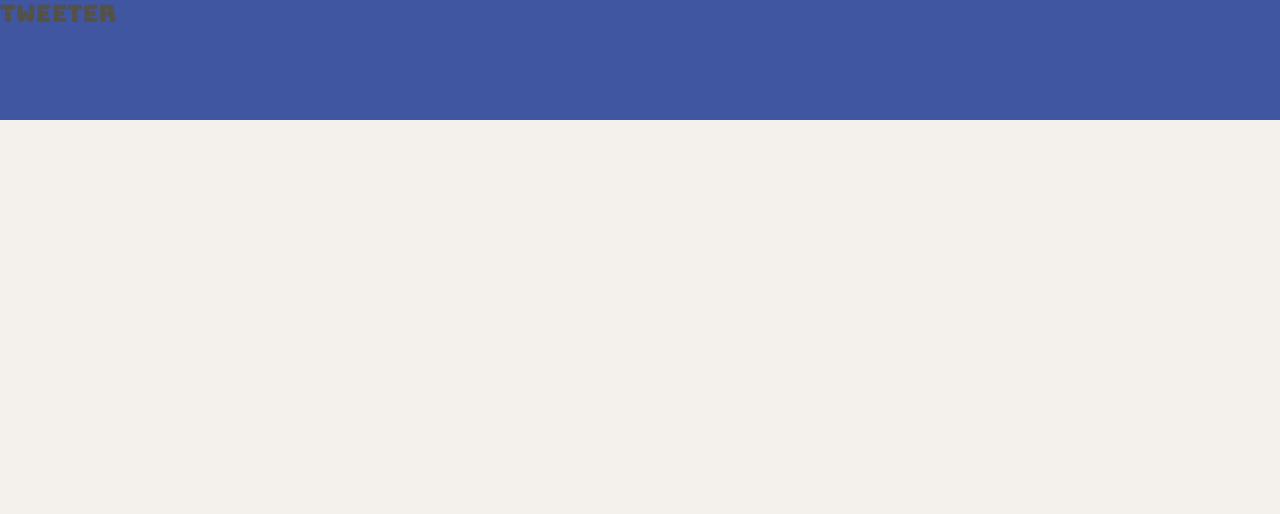
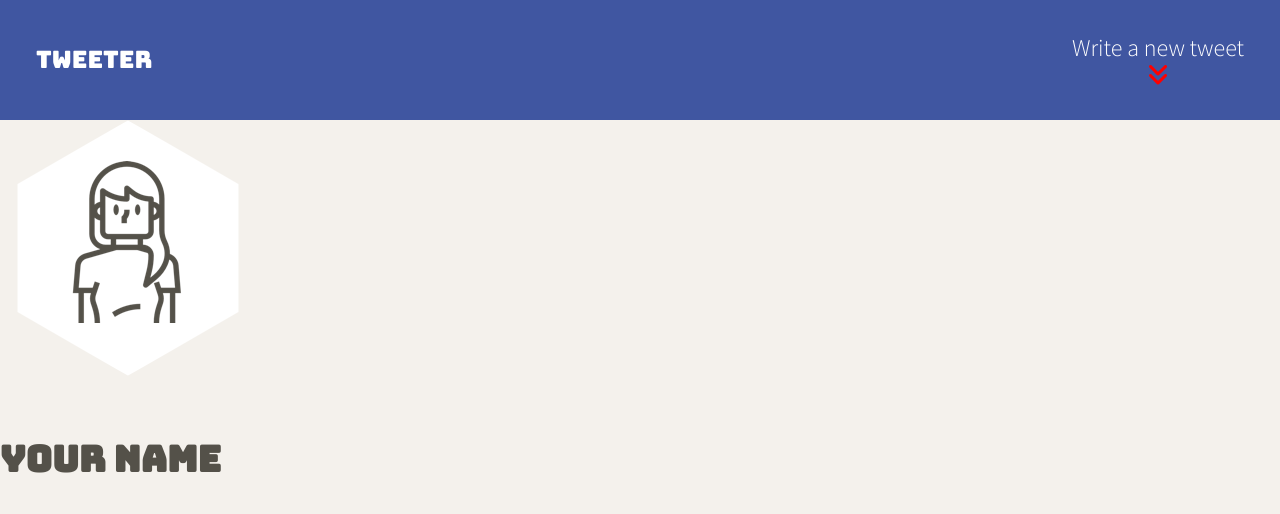
Before and after one commit to Stas74/tweeter, a website: page public/index.html in a window 1280 px wide. Drawn offline with nearby package versions, Linux system fonts and the light colour scheme.

Commit message:
Add content in right side and header (header behind nav

```diff
--- a/public/index.html
+++ b/public/index.html
@@ -11,6 +11,7 @@
     <link rel="preconnect" href="https://fonts.gstatic.com" crossorigin>
     <link href="https://fonts.googleapis.com/css2?family=Bungee&family=Source+Sans+Pro:ital,wght@0,300;0,600;1,300;1,600&display=swap" rel="stylesheet">
 
+    <link rel="stylesheet" href="https://cdnjs.cloudflare.com/ajax/libs/font-awesome/6.0.0-beta3/css/all.min.css" integrity="sha512-Fo3rlrZj/k7ujTnHg4CGR2D7kSs0v4LLanw2qksYuRlEzO+tcaEPQogQ0KaoGN26/zrn20ImR1DfuLWnOo7aBA==" crossorigin="anonymous" referrerpolicy="no-referrer" />
     <!-- App CSS -->
     <link rel="stylesheet" href="/styles/layout.css" type="text/css" />
     <link rel="stylesheet" href="/styles/nav.css" type="text/css" />
@@ -24,9 +25,21 @@
 
   <body>
     <!-- Top nav bar (fixed) -->
-    <nav>
+    <nav class="container">
       <span>tweeter</span>
+      <p class="right">Write a new tweet
+        <i class="fas fa-angle-double-down"></i>
+      </p>
     </nav>
+    <header class="headermain">
+      <div>
+          <img src="/images/profile-hex.png">
+      </div>
+      <br>
+      <div>
+          <h2>Your Name</h2>
+      </div>
+  </header>
 
     <!-- Page-specific (main) content here -->
     <main class="container"></main>
--- a/public/styles/nav.css
+++ b/public/styles/nav.css
@@ -1,4 +1,33 @@
 nav {
   height: 120px;
   background-color: #4056A1;
+  color: #FFFFFF;
+  padding: 0 1.5em;
 }
+
+span {
+  font-family: 'Bungee', sans-serif;
+}
+
+.container {
+  display: flex;
+  align-items: center;
+  justify-content: space-between;
+}
+
+.right {
+  display: flex;
+  flex-direction: column;
+  align-items: center;
+  font-family: 'Source Sans Pro', sans-serif;
+}
+
+.fas {
+  color: red;
+  align-items: flex-start;
+}
+
+.headermain {
+  position: absolute;
+  z-index: -1;
+}
```
